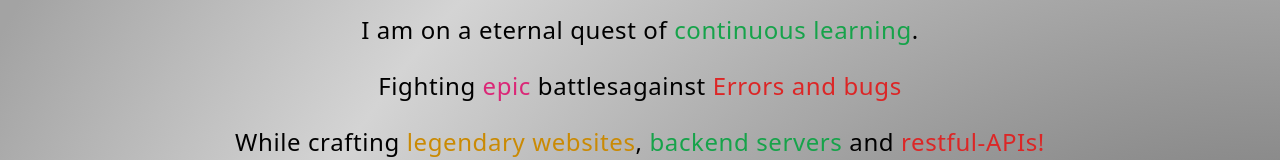
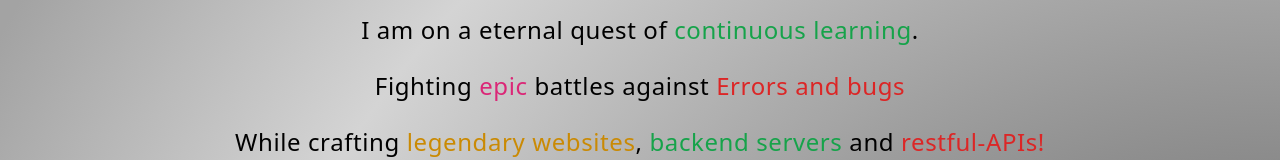
Before and after one commit to DanishKodeMonkey/DKM-website, a React (Vite) app: page / in a window 1280 px wide. Shown: the part 530-690 px from the top of the page. Built offline with nearby package versions, Linux system fonts and the light colour scheme.

Commit message:
Fix typo

```diff
--- a/src/pages/Index.tsx
+++ b/src/pages/Index.tsx
@@ -37,7 +37,7 @@ export default function Index() {
             <span className="highlight-green">continuous learning</span>.
           </p>
           <br className="mb-2" />
-          <p>Fighting  {" "}<span className="highlight-pink">epic</span>  battlesagainst <span className="highlight-red">Errors and bugs</span>{" "}</p>
+          <p>Fighting  {" "}<span className="highlight-pink">epic</span>  battles against <span className="highlight-red">Errors and bugs</span>{" "}</p>
           <br className="mb-2" />
           <p>
             While crafting <span className="highlight-yellow">legendary websites</span>, <span className="highlight-green">backend servers </span>and <span className="highlight-red">restful-APIs!</span>
```
